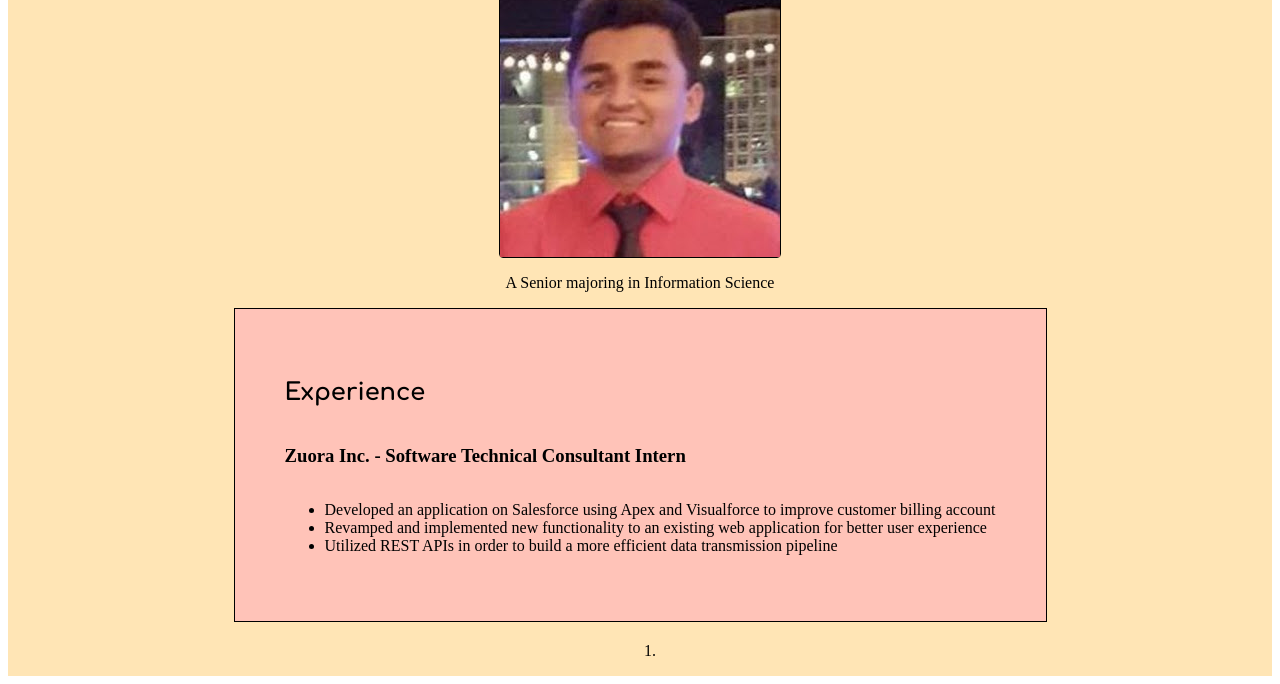
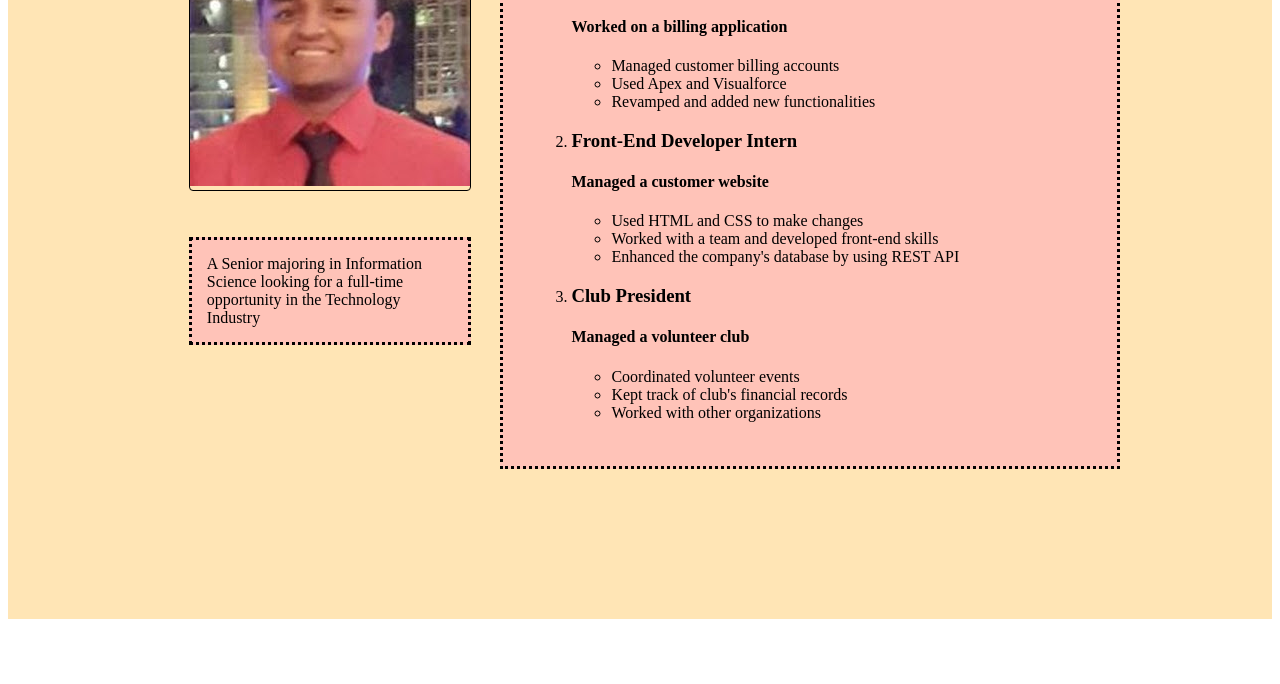
Before and after one commit to karthikmurugappan/karthikmurugappan.github.io, a plain HTML site: page index.html in a window 1280 px wide. Shown: the part 433-1117 px from the top of the page. After the commit the page ends 1060 px from the top, so only its background shows below. Drawn offline with Linux system fonts and the light colour scheme; a web font is replaced by a local one.

Commit message:
Commit 2

```diff
--- a/index.html
+++ b/index.html
@@ -10,8 +10,6 @@
 	</head>
 	<body>
 
-
-
 		<div>
 			<header class="header">
 				<h1>Karthikeyan Murugappan</h1>
@@ -19,59 +17,65 @@
 			</header>
 		</div>
 
-		<div class="vertical-space">
+
+		<div class="vertical-space1">
 		</div>
 
 
-<div class="total">
-		<div class="centerbox">
+		<div class="wrapper">
+			<div class="container">
 
-
-			<div class="wrapper">
-
-				<div class="container-div">
-					<div class="container">
-						<img src="pic.jpg" alt="me">
+				<div class="one">
+					<div class="image">
+						<img src="pic.jpg" alt="my picture">
 					</div>
-					<div class="caption-div">
-
-							<p>A Senior majoring in Information Science</p>
-
+					<div class="space"></div>
+					<div>
+						<p class="caption">A Senior majoring in Information Science looking for a full-time opportunity in the Technology Industry</p>
 					</div>
 				</div>
 
 
+				<div class="two">
+					<h2 class="job-title">Roles</h2>
+						<ol>
+							<li>
+								<h3 class="job-description">Software Technical Consultant Intern</h3>
+								<h4>Worked on a billing application</h4>
+								<ul>
+									<li>Managed customer billing accounts</li>
+									<li>Used Apex and Visualforce</li>
+									<li>Revamped and added new functionalities</li>
+								</ul>
+							</li>
+							<li>
+								<h3 class="job-description">Front-End Developer Intern</h3>
+								<h4>Managed a customer website</h4>
+								<ul>
+									<li>Used HTML and CSS to make changes</li>
+									<li>Worked with a team and developed front-end skills</li>
+									<li>Enhanced the company's database by using REST API</li>
+								</ul>
+							</li>
+							<li>
+								<h3 class="job-description">Club President</h3>
+								<h4>Managed a volunteer club</h4>
+								<ul>
+									<li>Coordinated volunteer events</li>
+									<li>Kept track of club's financial records</li>
+									<li>Worked with other organizations</li>
+								</ul>
+							</li>
+						</ol>
+				</div>
 
-			<div class="information-div">
-				<div class="information">
-					<div class="job-title">
-						<h2>Experience</h2>
-					</div>
-						<div class="job-description">
-							<h3> Zuora Inc. - Software Technical Consultant Intern</h3>
-						</div>
-						<ul>
-							<li>Developed an application on Salesforce using Apex and Visualforce to improve customer billing account</li>
-							<li>Revamped and implemented new functionality to an existing web application for better user experience</li>
-							<li>Utilized REST APIs in order to build a more efficient data transmission pipeline</li>
-						</ul>
-				</div>
 			</div>
-
-			<div>
-				<h2></h2>
-					<ol>
-						<li></li>
-					</ol>
-			</div>
+		</div>
 
 
+		<div class="vertical-space2">
+		</div>
 
 
-		</div>
-
-	</div>
-
-</div>
 	</body>
 </html>
--- a/style.css
+++ b/style.css
@@ -1,11 +1,20 @@
 .header{
-	background-color: #2b4585;
 	display:flex;
 	justify-content: space-around;
+	background-color: #2b4585;
 	color: #f0ebb2;
+	padding: 15px;
 }
-.vertical-space{
-	padding-bottom: 1px;
+.vertical-space1{
+	padding-bottom: 15px;
+	background-color: #FFE5B5;
+}
+.vertical-space2{
+	padding-bottom: 150px;
+	background-color: #FFE5B5;
+}
+.space{
+	padding: 15px;
 }
 .wrapper{
 	background-color: #FFE5B5;
@@ -13,59 +22,54 @@
 	flex-direction: column;
 	align-items: center;
 }
-.caption-div{
-	display: flex;
-	align-items: left;
-	justify-content: center;
-}
 .container{
 	display: flex;
-	flex-direction: column;
-	justify-content: center;
-	border: 1px solid black;
+	max-width: 960px;
+	margin: 0 auto;
+}
+.image{
+	border-style: solid;
+	border-width: 1px;
 	border-radius: 4px;
 }
-.container-div{
+.caption{
+	background-color:  #FFC3B8;
+	border-style: dotted;
+	padding: 15px;
+}
+.one{
 	display: flex;
 	flex-direction: column;
-	justify-content: center;
-	flex:0 1 auto;
+	column-width: 100px;
+	padding: 3%;
+	flex: 33.33%;
+	align-items: center;
+	width: 700px;
+}
+.two{
+	padding: 3%;
+	flex: 66.66%;
+	background-color: #FFC3B8;
+	border-style: dotted;
 }
 
-.information{
-	display: flex;
-	flex-direction: column;
-	justify-content: center;
-	flex: 1 2 auto;
-}
-.information-div{
-	display: flex;
-	flex-direction: row;
-	flex-wrap: wrap-reverse;
-	justify-content: center;
-	background-color: #FFC3B8;
-	border: 1px solid black;
-	padding: 50px;
-}
 .job-title{
 	font-family: 'Comfortaa';
 }
 .job-description{
 	font-family: 'Coda';
 }
-.total{
-	background-color: red;
-}
+
 @media screen and (max-width: 1000px) {
   .container {
     flex-direction: column;
   }
-  .container-div {
+  .one {
     display: flex;
     flex-direction: row;
     justify-content: space-evenly;
   }
-  .container {
+  .one img {
     margin-bottom: 15px;
   }
 }
```
Also changed, not shown: Logo.jpeg, 1 other file.
